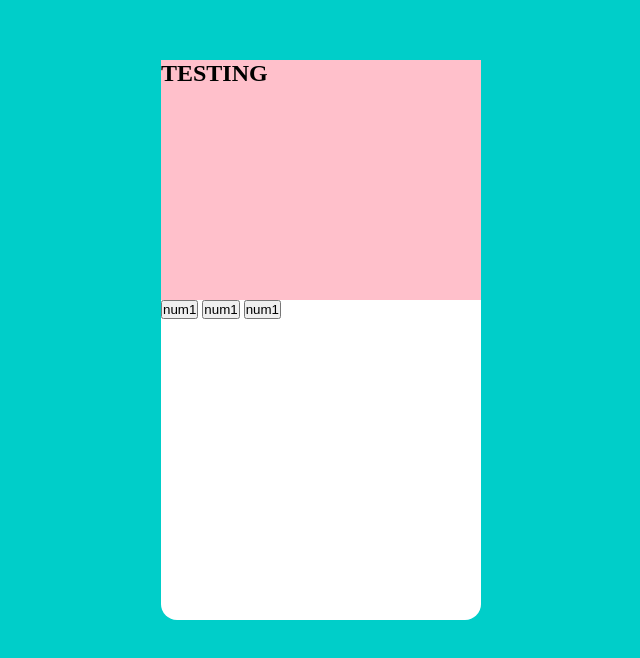
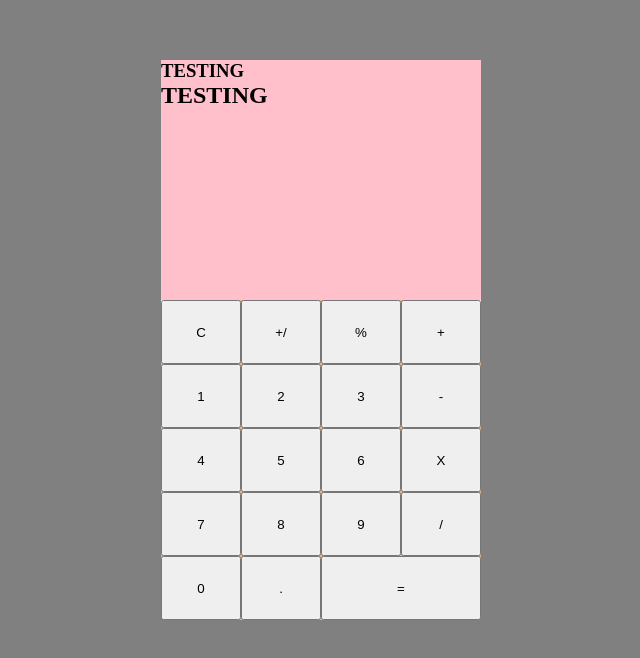
Before and after one commit to Xiuev/Calculator, a plain HTML site: page index.html in a window 1280 px wide. Shown: the part 132-790 px from the top of the page, without its empty margins (319-959 px from the left). Drawn offline with Linux system fonts and the light colour scheme.

Commit message:
created base operation functions that work in console

```diff
--- a/index.html
+++ b/index.html
@@ -9,12 +9,29 @@
   <body>
     <div class="container">
       <div class="calc-display">
-        <h2>TESTING</h2>
+        <h3 id="clc-operations">TESTING</h3>
+        <h2 id="clc-value">TESTING</h2>
       </div>
       <div class="calc-pad">
-        <button>num1</button>
-        <button>num1</button>
-        <button>num1</button>
+        <button>C</button>
+        <button>+/</button>
+        <button>%</button>
+        <button>+</button>
+        <button>1</button>
+        <button>2</button>
+        <button>3</button>
+        <button>-</button>
+        <button>4</button>
+        <button>5</button>
+        <button>6</button>
+        <button>X</button>
+        <button>7</button>
+        <button>8</button>
+        <button>9</button>
+        <button>/</button>
+        <button>0</button>
+        <button>.</button>
+        <button class="span-2">=</button>
       </div>
     </div>
     <script src="/script.js"></script>
--- a/script.js
+++ b/script.js
@@ -1 +1,36 @@
 console.log("hi");
+
+//operation FUCNTIONS
+//since parameters will be an array of arguments passed, manupulate array for calculations.
+//since not fixed set of parameters use (rest parameters ex:...Values)
+function Add(...values) {
+  let sumOfValues = values.reduce((accum, currentVal) => {
+    return accum + currentVal;
+  }, 0);
+  // 0 = inital value of the accumulator;
+  return sumOfValues;
+}
+
+function Subtract(...values) {
+  let diffOfValues = values.reduce((acum, currentVal) => {
+    return acum - currentVal;
+  });
+  return diffOfValues;
+}
+
+function Multiply(...values) {
+  let prodOfValues = values.reduce((acum, currentVal) => {
+    return acum * currentVal;
+  });
+  return prodOfValues;
+}
+
+function Divide(...values) {
+  let divideOfValues = values.reduce((accum, currentValue) => {
+    return accum / currentValue;
+  });
+  return divideOfValues;
+}
+
+function Operate() {}
+//console.log(Divide(10, 2, 4));
--- a/style.css
+++ b/style.css
@@ -3,7 +3,8 @@
   padding: 0;
 }
 body {
-  background-color: #00cec9;
+  background-color: gray;
+  /*background-color: #00cec9;*/
   display: flex;
   justify-content: center;
 }
@@ -16,7 +17,21 @@ body {
 }
 
 .calc-display {
+  /*border-radius: 1rem;*/
+  /*padding: 1rem;*/
   background-color: pink;
   height: 15rem;
   /*margin-top: 1rem;*/
 }
+.calc-pad {
+  /*padding: 1rem;*/
+  background-color: burlywood;
+  height: 20rem;
+  display: grid;
+  grid-template-columns: repeat(4, 1fr);
+  border-radius: 1rem;
+}
+.calc-pad .span-2 {
+  grid-column: span 2;
+}
+/*style buttons*/
```
